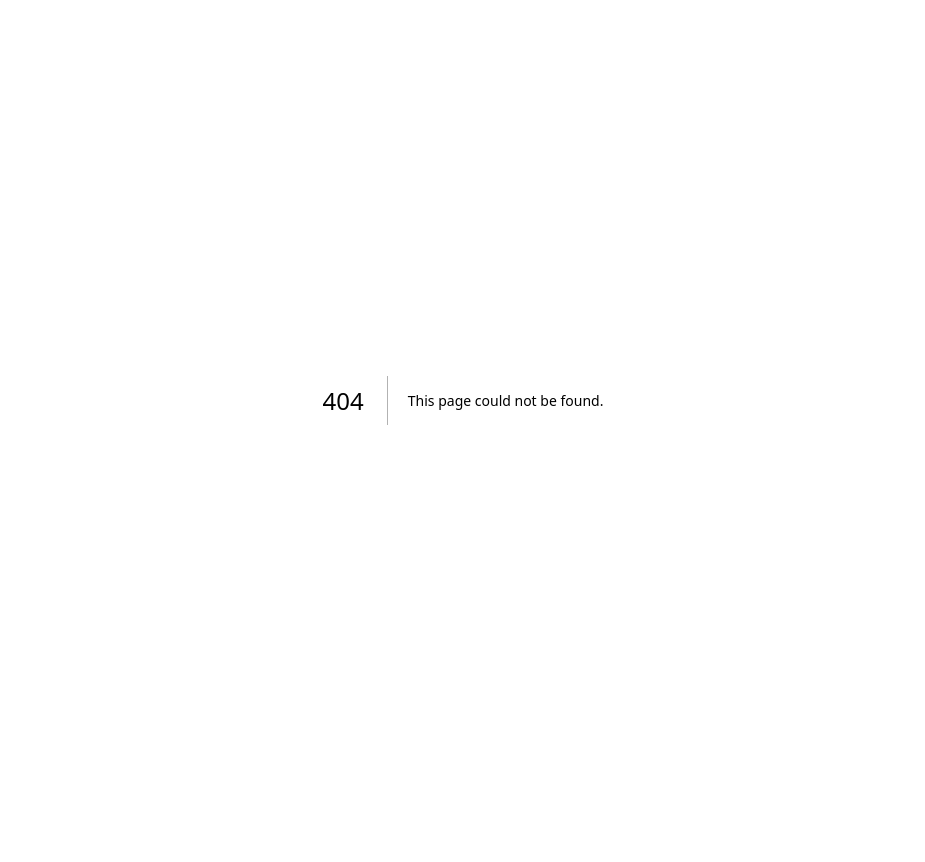
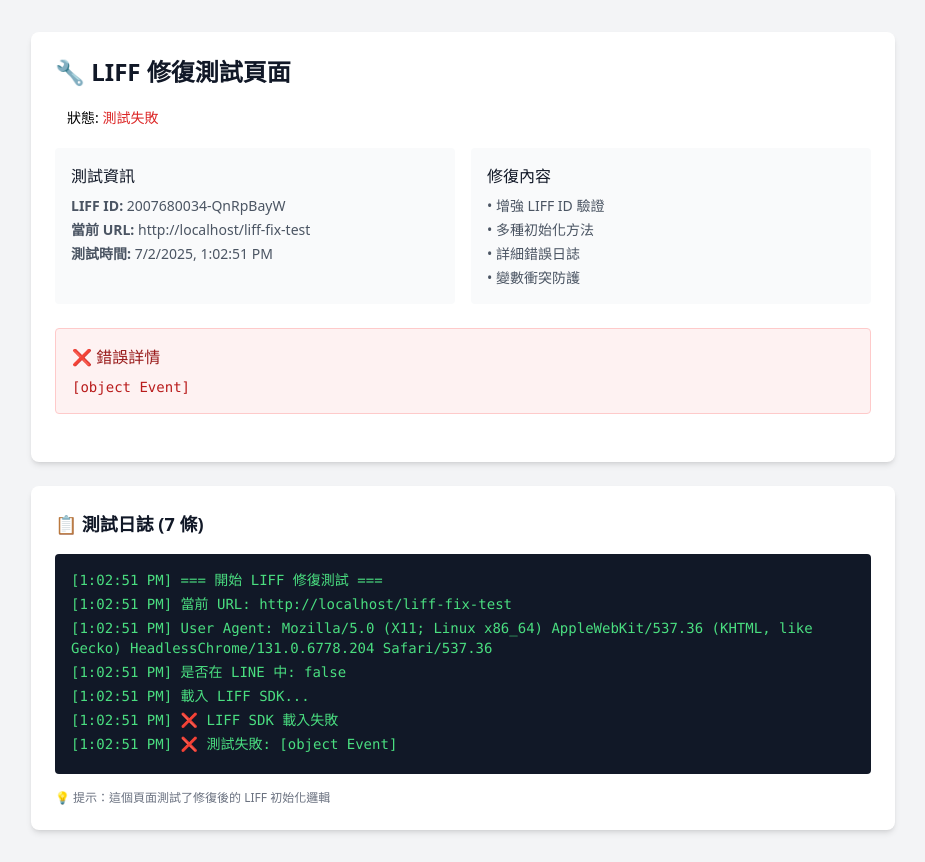
Before and after one commit to milk137592000/Leave, a Next.js app: page /liff-fix-test in a window 1280 px wide. Before the commit this address had no page. Shown: the whole page, without its empty margins (177-1102 px from the left). Before the commit the page ends 800 px from the top, so only its background shows below. Built offline with nearby package versions, Linux system fonts and the light colour scheme.

Commit message:
Add LIFF fix test page for debugging initialization issues

```diff
--- /dev/null
+++ b/src/app/liff-fix-test/page.tsx
@@ -0,0 +1,207 @@
+'use client';
+
+import { useEffect, useState } from 'react';
+
+export default function LiffFixTestPage() {
+    const [isClient, setIsClient] = useState(false);
+    const [status, setStatus] = useState('初始化中...');
+    const [logs, setLogs] = useState<string[]>([]);
+    const [error, setError] = useState('');
+
+    const addLog = (message: string) => {
+        const timestamp = new Date().toLocaleTimeString();
+        const logMessage = `[${timestamp}] ${message}`;
+        console.log(logMessage);
+        setLogs(prev => [...prev, logMessage]);
+    };
+
+    useEffect(() => {
+        setIsClient(true);
+    }, []);
+
+    useEffect(() => {
+        if (!isClient) return;
+
+        const testLiffFix = async () => {
+            try {
+                addLog('=== 開始 LIFF 修復測試 ===');
+
+                // 檢查環境
+                addLog(`當前 URL: ${window.location.href}`);
+                addLog(`User Agent: ${navigator.userAgent}`);
+                addLog(`是否在 LINE 中: ${navigator.userAgent.includes('Line')}`);
+
+                // 載入 LIFF SDK
+                addLog('載入 LIFF SDK...');
+                if (!(window as any).liff) {
+                    const script = document.createElement('script');
+                    script.src = 'https://static.line-scdn.net/liff/edge/2/sdk.js';
+
+                    await new Promise((resolve, reject) => {
+                        script.onload = () => {
+                            addLog('✅ LIFF SDK 載入成功');
+                            resolve(true);
+                        };
+                        script.onerror = (err) => {
+                            addLog('❌ LIFF SDK 載入失敗');
+                            reject(err);
+                        };
+                        document.head.appendChild(script);
+                    });
+                } else {
+                    addLog('LIFF SDK 已存在');
+                }
+
+                // 測試 LIFF 初始化
+                const liffId = '2007680034-QnRpBayW';
+                addLog(`使用 LIFF ID: ${liffId}`);
+                addLog(`LIFF ID 類型: ${typeof liffId}`);
+                addLog(`LIFF ID 長度: ${liffId.length}`);
+
+                // 檢查 LIFF 物件
+                if ((window as any).liff) {
+                    addLog('LIFF 物件存在，檢查方法...');
+                    addLog(`liff.init 類型: ${typeof (window as any).liff.init}`);
+                    addLog(`liff.isInClient 類型: ${typeof (window as any).liff.isInClient}`);
+                } else {
+                    throw new Error('LIFF 物件不存在');
+                }
+
+                // 嘗試初始化
+                addLog('開始初始化 LIFF...');
+
+                if ((window as any).liff.isInClient === undefined) {
+                    addLog('LIFF 尚未初始化，開始初始化...');
+
+                    // 方法1: 標準初始化
+                    try {
+                        addLog('嘗試標準初始化方法...');
+                        await (window as any).liff.init({ liffId: liffId });
+                        addLog('✅ 標準初始化成功');
+                    } catch (error1) {
+                        addLog(`❌ 標準初始化失敗: ${error1}`);
+
+                        // 方法2: 字串參數
+                        try {
+                            addLog('嘗試字串參數初始化...');
+                            await (window as any).liff.init(liffId);
+                            addLog('✅ 字串參數初始化成功');
+                        } catch (error2) {
+                            addLog(`❌ 字串參數初始化失敗: ${error2}`);
+                            throw error2;
+                        }
+                    }
+                } else {
+                    addLog('LIFF 已經初始化過');
+                }
+
+                setStatus('初始化成功');
+
+                // 檢查狀態
+                const isInClient = (window as any).liff.isInClient();
+                const isLoggedIn = (window as any).liff.isLoggedIn();
+
+                addLog(`在 LINE 客戶端中: ${isInClient}`);
+                addLog(`已登入: ${isLoggedIn}`);
+
+                if (isLoggedIn) {
+                    try {
+                        const profile = await (window as any).liff.getProfile();
+                        addLog(`用戶名稱: ${profile.displayName}`);
+                        addLog(`用戶 ID: ${profile.userId}`);
+                    } catch (profileError) {
+                        addLog(`獲取用戶資料失敗: ${profileError}`);
+                    }
+                }
+
+            } catch (err) {
+                const errorMessage = err instanceof Error ? err.message : String(err);
+                addLog(`❌ 測試失敗: ${errorMessage}`);
+                setError(errorMessage);
+                setStatus('測試失敗');
+            }
+        };
+
+        testLiffFix();
+    }, [isClient]);
+
+    if (!isClient) {
+        return (
+            <div className="min-h-screen bg-gray-100 flex items-center justify-center">
+                <div className="text-center">
+                    <div className="animate-spin rounded-full h-32 w-32 border-b-2 border-blue-500 mx-auto"></div>
+                    <p className="mt-4 text-gray-600">載入中...</p>
+                </div>
+            </div>
+        );
+    }
+
+    return (
+        <div className="min-h-screen bg-gray-100 py-8">
+            <div className="container mx-auto px-4 max-w-4xl">
+                <div className="bg-white rounded-lg shadow-md p-6 mb-6">
+                    <h1 className="text-2xl font-bold text-gray-900 mb-4">
+                        🔧 LIFF 修復測試頁面
+                    </h1>
+
+                    <div className="mb-4">
+                        <span className="inline-block px-3 py-1 rounded-full text-sm font-medium">
+                            狀態: <span className={status === '初始化成功' ? 'text-green-600' : status === '測試失敗' ? 'text-red-600' : 'text-yellow-600'}>
+                                {status}
+                            </span>
+                        </span>
+                    </div>
+
+                    <div className="grid grid-cols-1 md:grid-cols-2 gap-4 mb-6">
+                        <div className="bg-gray-50 p-4 rounded">
+                            <h3 className="font-medium text-gray-900 mb-2">測試資訊</h3>
+                            <div className="text-sm text-gray-600 space-y-1">
+                                <p><strong>LIFF ID:</strong> 2007680034-QnRpBayW</p>
+                                <p><strong>當前 URL:</strong> {typeof window !== 'undefined' ? window.location.href : 'N/A'}</p>
+                                <p><strong>測試時間:</strong> {new Date().toLocaleString()}</p>
+                            </div>
+                        </div>
+
+                        <div className="bg-gray-50 p-4 rounded">
+                            <h3 className="font-medium text-gray-900 mb-2">修復內容</h3>
+                            <div className="text-sm text-gray-600 space-y-1">
+                                <p>• 增強 LIFF ID 驗證</p>
+                                <p>• 多種初始化方法</p>
+                                <p>• 詳細錯誤日誌</p>
+                                <p>• 變數衝突防護</p>
+                            </div>
+                        </div>
+                    </div>
+
+                    {error && (
+                        <div className="mb-6 p-4 bg-red-50 border border-red-200 rounded">
+                            <h3 className="font-medium text-red-800 mb-2">❌ 錯誤詳情</h3>
+                            <p className="text-red-700 text-sm font-mono">{error}</p>
+                        </div>
+                    )}
+                </div>
+
+                <div className="bg-white rounded-lg shadow-md p-6">
+                    <h2 className="text-lg font-semibold text-gray-900 mb-4">
+                        📋 測試日誌 ({logs.length} 條)
+                    </h2>
+                    <div className="bg-gray-900 text-green-400 p-4 rounded font-mono text-sm max-h-96 overflow-y-auto">
+                        {logs.length === 0 ? (
+                            <p className="text-gray-500">等待日誌...</p>
+                        ) : (
+                            logs.map((log, index) => (
+                                <div key={index} className="mb-1">
+                                    {log}
+                                </div>
+                            ))
+                        )}
+                    </div>
+
+                    <div className="mt-4 text-xs text-gray-500">
+                        <p>💡 提示：這個頁面測試了修復後的 LIFF 初始化邏輯</p>
+                    </div>
+                </div>
+            </div>
+        </div>
+    );
+}
```
